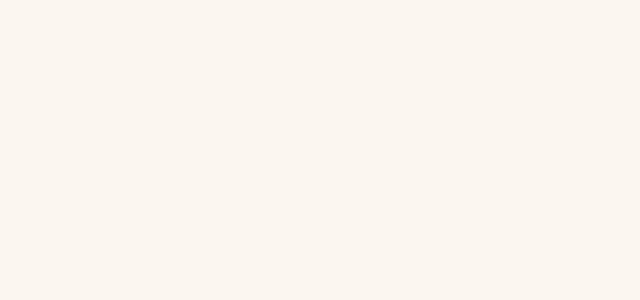
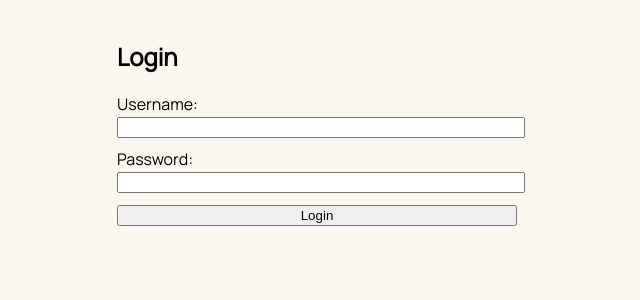
Before and after one commit to phatcharat/Sous_Cook, a React (Create React App) app in the folder client/: page /login in a window 1280 px wide. Before the commit this address had no page. Shown: the top 300 px of the page, without its empty margins (323-963 px from the left). Built offline with nearby package versions, Linux system fonts and the light colour scheme.

Commit message:
login test

```diff
--- a/client/src/App.js
+++ b/client/src/App.js
@@ -9,6 +9,8 @@ import React, { useState } from 'react';
 import './css/App.css';
 import Navbar from './components/Navbar';
 import Camera from './components/Camera';
+import LoginPage from './pages/LoginPage';
+
 function App() {
   const location = useLocation();  // Get the current location
   const route_list = ["/", "/home", "/favorites", "/history", "/account"];
@@ -30,6 +32,7 @@ function App() {
         <Route path="/menu-detail" element={<MenuDetail />} />
         <Route path="/preferences" element={<PreferencesPage />} />
         <Route path="/ingredients-preview" element={<IngredientPreview />} />
+        <Route path="/login" element={<LoginPage />} />
       </Routes>
     </div>
   );
--- /dev/null
+++ b/client/src/pages/LoginPage.js
@@ -0,0 +1,52 @@
+import React, { useState } from 'react';
+import { useNavigate } from 'react-router-dom';
+
+const LoginPage = () => {
+  const [username, setUsername] = useState('');
+  const [password, setPassword] = useState('');
+  const [error, setError] = useState('');
+  const navigate = useNavigate();
+
+  const handleSubmit = (e) => {
+    e.preventDefault();
+    // Replace with your authentication logic
+    if (username === 'admin' && password === '1234') {
+      setError('');
+      navigate('/home'); // Redirect to /home
+    } else {
+      setError('Invalid username or password');
+    }
+  };
+
+  return (
+    <div style={{ maxWidth: 400, margin: 'auto', padding: 20 }}>
+      <h2>Login</h2>
+      <form onSubmit={handleSubmit}>
+        <div>
+          <label>Username:</label>
+          <input
+            type="text"
+            value={username}
+            onChange={e => setUsername(e.target.value)}
+            required
+            style={{ width: '100%', marginBottom: 10 }}
+          />
+        </div>
+        <div>
+          <label>Password:</label>
+          <input
+            type="password"
+            value={password}
+            onChange={e => setPassword(e.target.value)}
+            required
+            style={{ width: '100%', marginBottom: 10 }}
+          />
+        </div>
+        {error && <div style={{ color: 'red', marginBottom: 10 }}>{error}</div>}
+        <button type="submit" style={{ width: '100%' }}>Login</button>
+      </form>
+    </div>
+  );
+};
+
+export default LoginPage;
```
